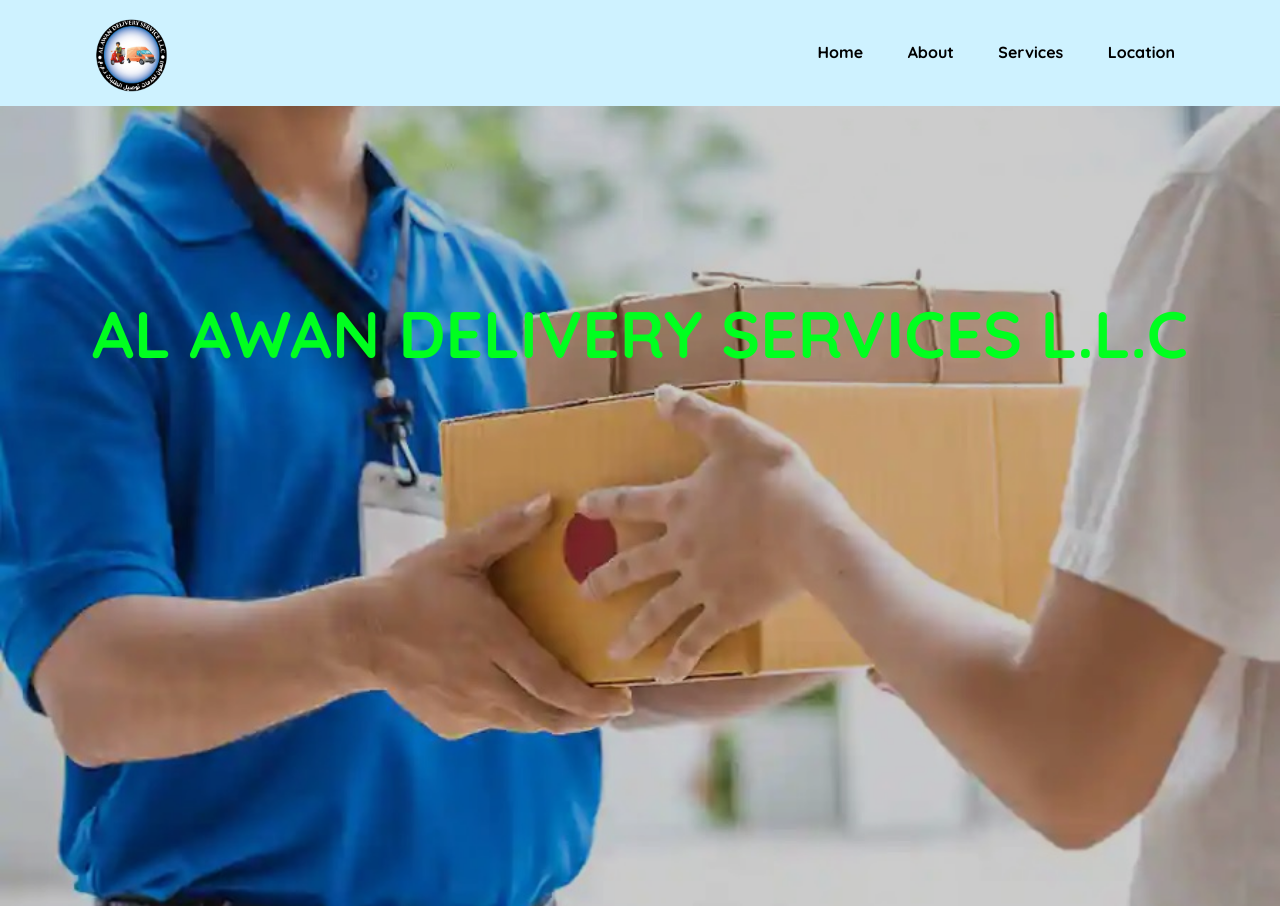
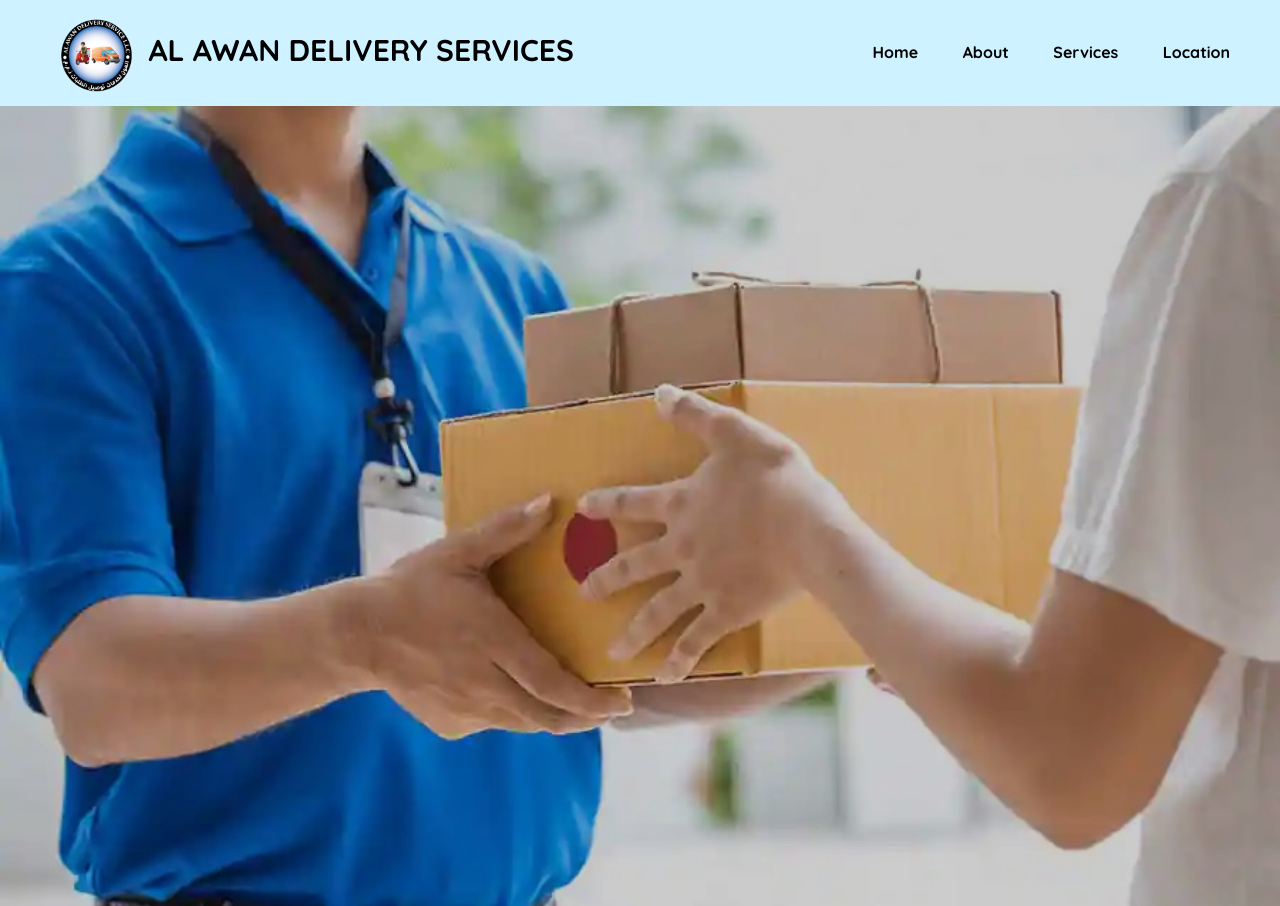
Before and after one commit to ionep/alawandeliveryservice, a plain HTML site: page index.html in a window 1280 px wide. Shown: the top 906 px of the page. Drawn offline with Linux system fonts and the light colour scheme; files that its build step writes are made by us from their sources.

Commit message:
Header change

```diff
--- a/index.html
+++ b/index.html
@@ -21,6 +21,17 @@
       font-weight: 700;
       margin-top:-200px;
       /* background: rgba(0, 0, 0, 0.2); */
+    }
+    header{
+      padding: 30px 30px 30px 50px;
+    }
+    header a.title{
+      font-size: 30px;
+      color: black;
+    }
+    header a.title:hover{
+      font-size: 30px;
+      color: #e6060d;
     }
     .slogan{
       font-size: 1.7em;
@@ -77,15 +88,16 @@
 
       <header class="site-navbar py-2 sticky-top site-navbar-target" role="banner">
 
-        <div class="container">
+        <div>
           <div class="row align-items-center">
 
-            <div class="col-11 col-xl-2">
-              <a href="index.html">
+            <div class="col-md-7">
+              <a href="index.html" class="title">
                 <img src="images/icon.png" width="90px" height="90px">
+                AL AWAN DELIVERY SERVICES
               </a>
             </div>
-            <div class="col-12 col-md-10 d-none d-xl-block">
+            <div class=" col-md-5 d-none d-xl-block">
               <nav class="site-navigation position-relative text-right" role="navigation">
 
                 <ul class="site-menu main-menu js-clone-nav mr-auto d-none d-lg-block">
@@ -97,7 +109,7 @@
               </nav>
             </div>
 
-            <div class="d-inline-block d-xl-none ml-md-0 mr-auto py-3" style="position: relative; top: 3px;"><a href="#" class="site-menu-toggle js-menu-toggle text-black"><span class="icon-menu h3"></span><i class="fas fa-bars"></i></a></div>
+            <div class="d-inline-block d-xl-none ml-md-0 mr-auto py-3" style="position: absolute; right: 30px;"><a href="#" class="site-menu-toggle js-menu-toggle text-black"><span class="icon-menu h3"></span><i class="fas fa-bars"></i></a></div>
           </div>
         </div>
       </header>
@@ -107,9 +119,9 @@
           <div class="row align-items-center justify-content-center text-center">
             <div class="col-md-12 aos-init aos-animate" data-aos="fade-up" data-aos-delay="400">
               <div class="row justify-content-center mb-4">
-                <div class="col-md-12 text-center title">
+                <!-- <div class="col-md-12 text-center title">
                   <h1>AL AWAN DELIVERY SERVICES L.L.C</h1>
-                </div>
+                </div> -->
               </div>
               <!-- <div class="slogan">
                 We provide dedicated, integrated, express road freight services.
```
Also changed, not shown: about.html (+17 -5 lines), services.html (+17 -5 lines).
